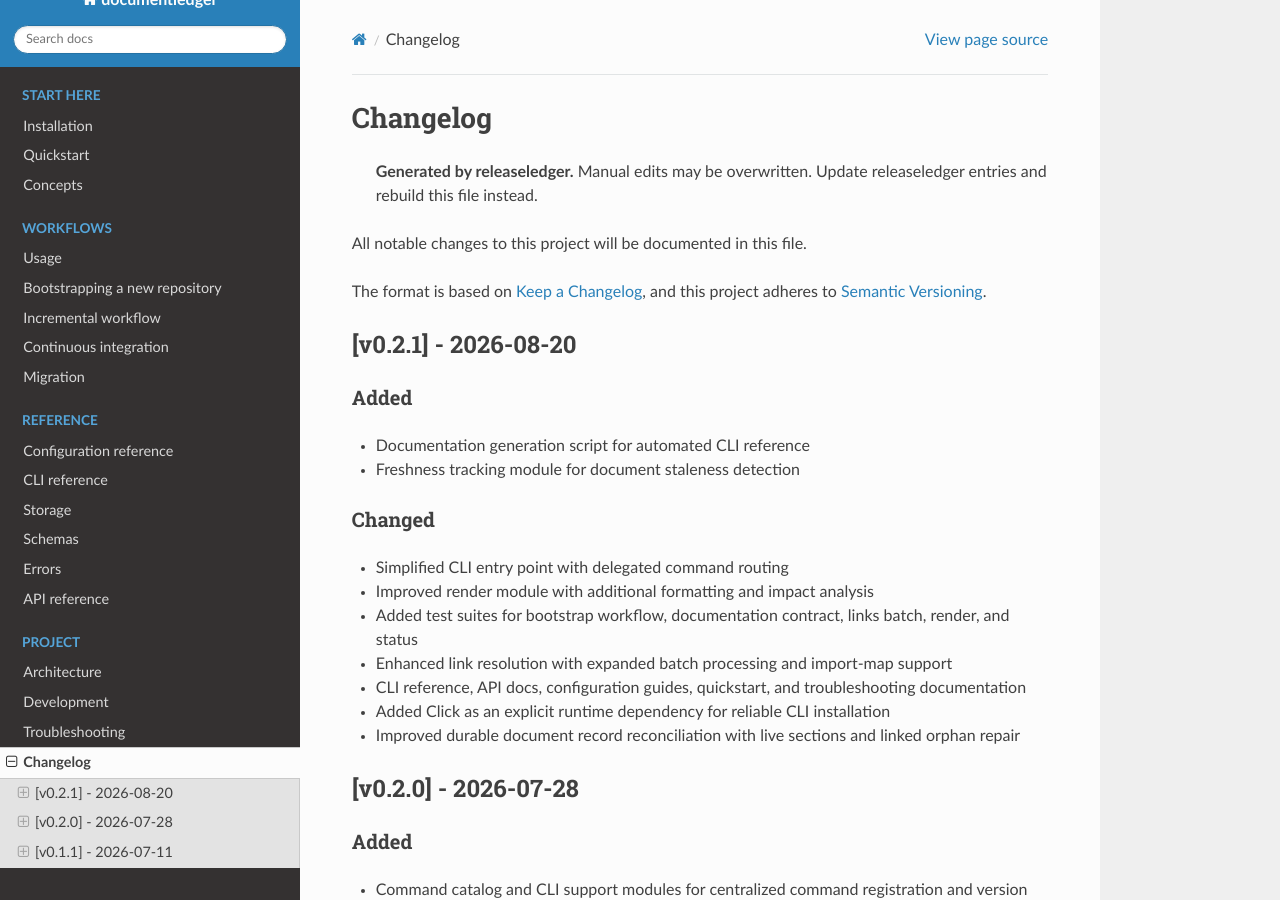
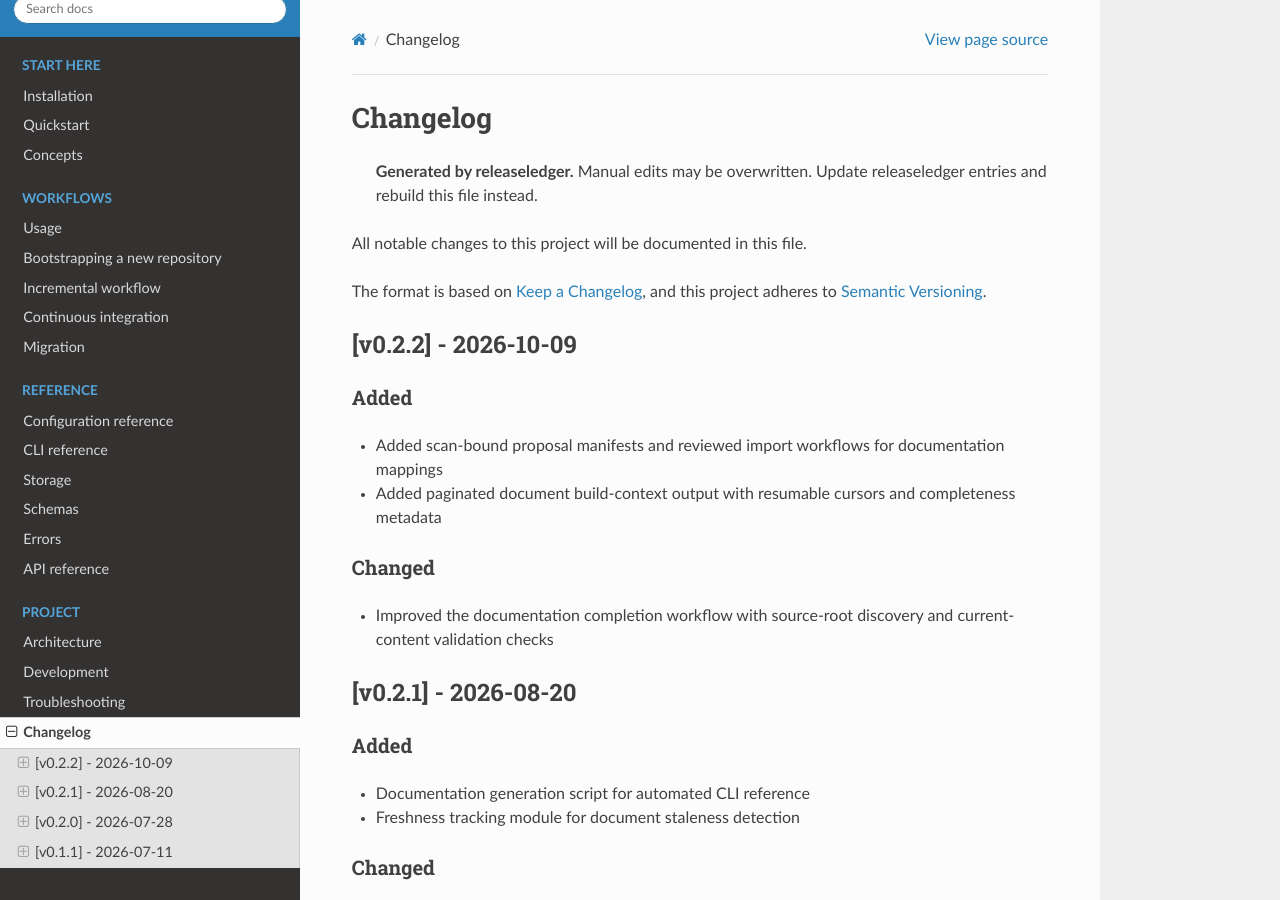
Before and after one commit to ledgerwerk/documentledger, a Sphinx documentation site: the page built from docs/changelog.md, in a window 1280 px wide and 900 px high. Built offline with Sphinx 7.4.7 and the Read the Docs theme 3.1.0, drawn with Linux system fonts in a browser that asks for light colours.

Commit message:
doc: changelog

```diff
--- a/docs/changelog.md
+++ b/docs/changelog.md
@@ -5,6 +5,19 @@
 All notable changes to this project will be documented in this file.
 
 The format is based on [Keep a Changelog](https://keepachangelog.com/en/1.1.0/), and this project adheres to [Semantic Versioning](https://semver.org/spec/v2.0.0.html).
+
+## [v0.2.2] - 2026-10-09
+
+### Added
+
+- Added scan-bound proposal manifests and reviewed import workflows for documentation mappings
+- Added paginated document build-context output with resumable cursors and completeness metadata
+
+### Changed
+
+- Improved the documentation completion workflow with source-root discovery and current-content validation checks
+
+<!-- generated by releaseledger -->
 
 ## [v0.2.1] - 2026-08-20
 
```
Also changed, not shown: .ledger/releaseledger/data/ledgers/main/releases/v0.2.2/entries/entry-0001.md (added), .ledger/releaseledger/data/ledgers/main/releases/v0.2.2/entries/entry-0002.md (added), .ledger/releaseledger/data/ledgers/main/releases/v0.2.2/entries/entry-0003.md (added), .ledger/releaseledger/data/ledgers/main/releases/v0.2.2/entries/entry-0004.md (added), .ledger/releaseledger/data/ledgers/main/releases/v0.2.2/entries/entry-0005.md (added), .ledger/releaseledger/data/ledgers/main/releases/v0.2.2/entries/entry-0006.md (added), .ledger/releaseledger/data/ledgers/main/releases/v0.2.2/release.md (added), 11 other files.
